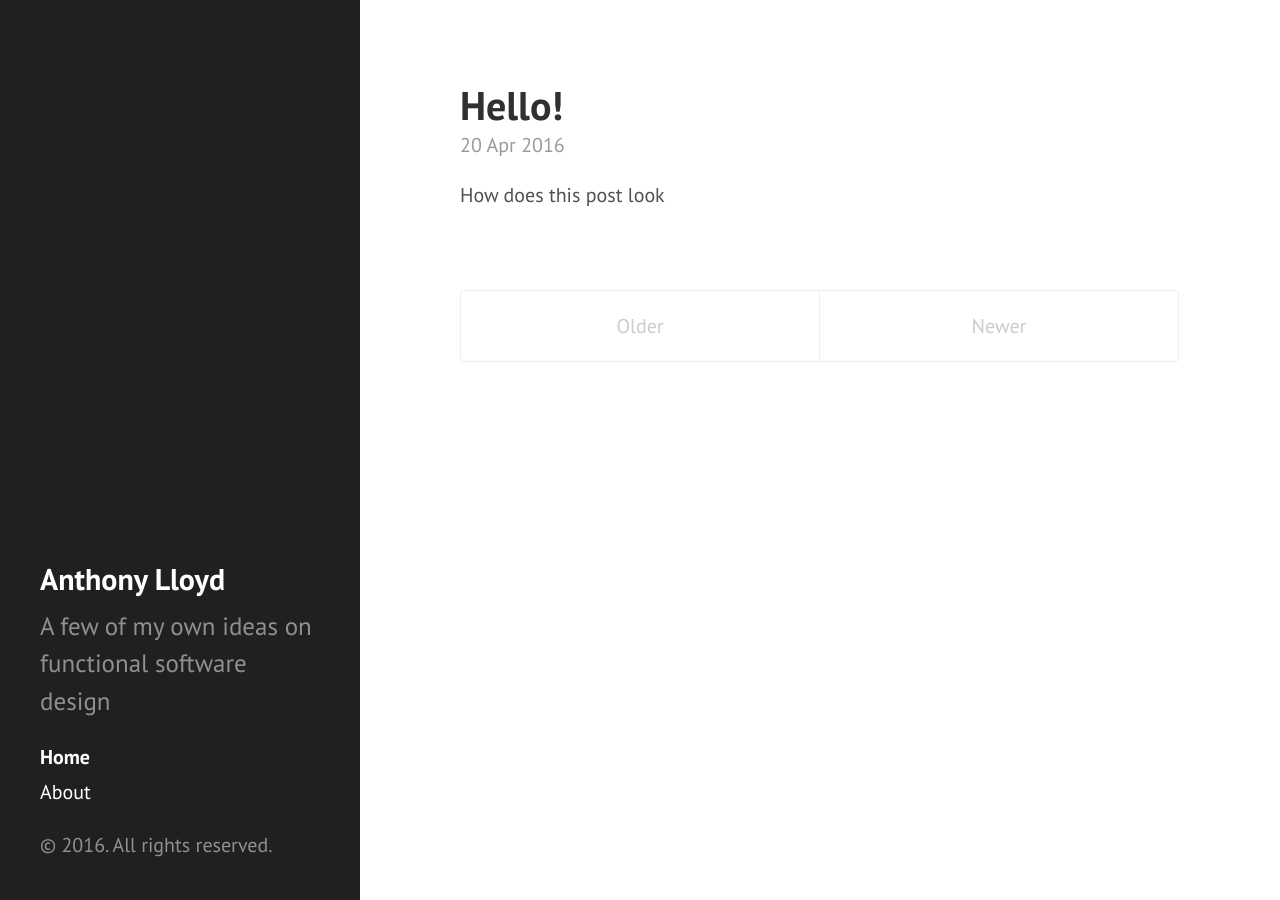
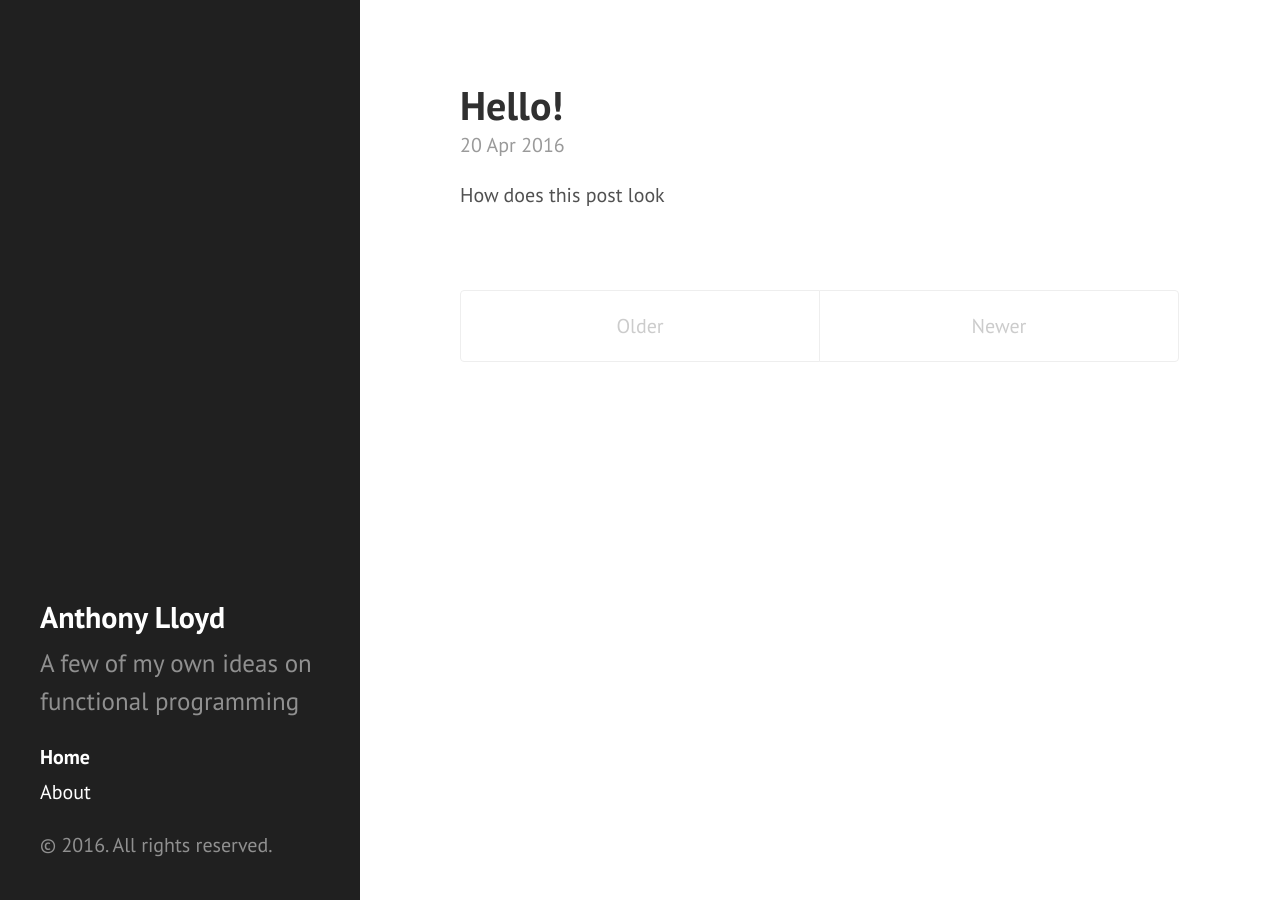
Before and after one commit to AnthonyLloyd/AnthonyLloyd.github.io, a Jekyll site: the page built from index.html, in a window 1280 px wide. Built offline with Jekyll 4.4.1, drawn with Linux system fonts in a browser that asks for light colours; the list of posts is cut into pages by our own code.

Commit message:
programming

```diff
--- a/_config.yml
+++ b/_config.yml
@@ -8,7 +8,7 @@ permalink:        /blog/:year/:month/:day/:title
 # Setup
 title:            Anthony Lloyd
 tagline:          ''
-description:      'A few of my own ideas on functional software design'
+description:      'A few of my own ideas on functional programming'
 url:              http://anthonylloyd.github.io
 baseurl:          /
 
```
